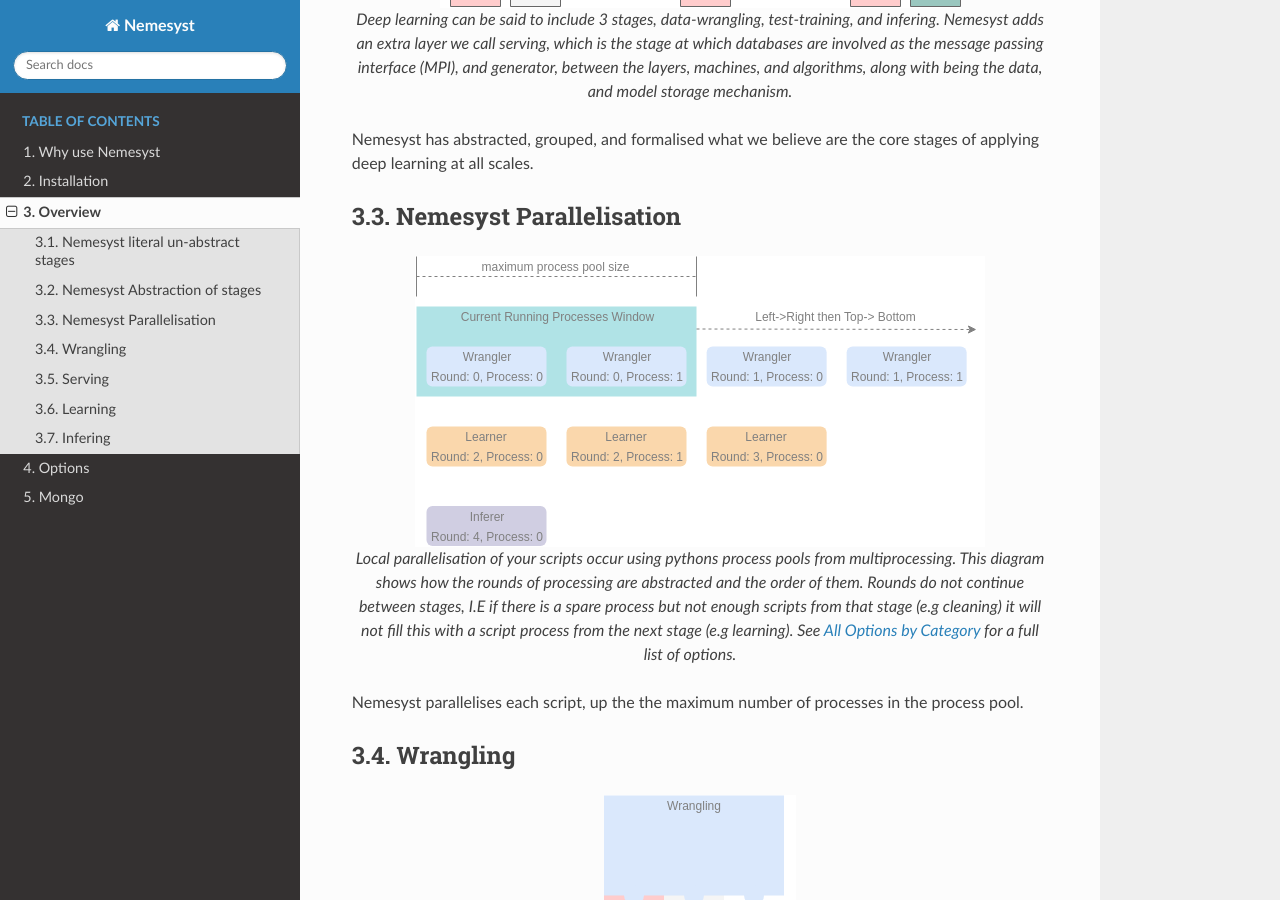
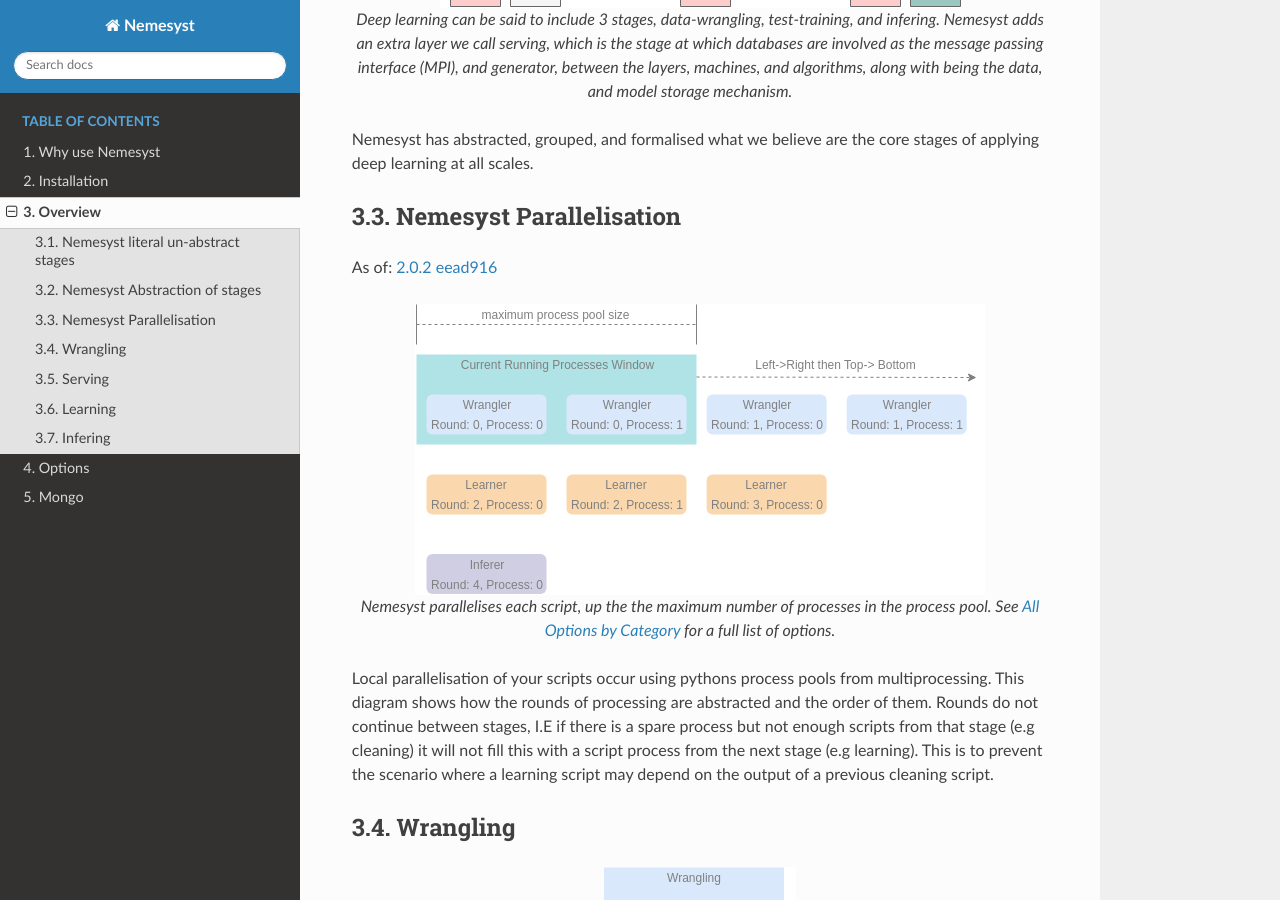
Before and after one commit to DreamingRaven/nemesyst, a Sphinx documentation site: the page built from docs/source/overview.rst, in a window 1280 px wide and 900 px high, scrolled down 1123 px. Built offline with Sphinx 7.4.7 and the Read the Docs theme 2.0.0, drawn with Linux system fonts in a browser that asks for light colours; the version number could not be read and is left out.

Commit message:
Updated parallelisation docs
added link to introduction. Swapped around and extended description.

```diff
--- a/docs/source/overview.rst
+++ b/docs/source/overview.rst
@@ -34,14 +34,16 @@ Nemesyst has abstracted, grouped, and formalised what we believe are the core st
 Nemesyst Parallelisation
 ************************
 
+As of: `2.0.2 eead916 <https://github.com/DreamingRaven/nemesyst/commit/f9f92c38c900a0f0bb87e9133aa5b9bb48d60b41>`_
+
 .. figure:: nemesyst_rounds.svg
     :alt: Nemesyst round depiction diagram, showing the order and values of rounds.
     :figclass: align-center
 
-    Local parallelisation of your scripts occur using pythons process pools from multiprocessing. This diagram shows how the rounds of processing are abstracted and the order of them. Rounds do not continue between stages, I.E if there is a spare process but not enough scripts from that stage (e.g cleaning) it will not fill this with a script process from the next stage (e.g learning).
+    Nemesyst parallelises each script, up the the maximum number of processes in the process pool.
     See :ref:`section_all-options` for a full list of options.
 
-Nemesyst parallelises each script, up the the maximum number of processes in the process pool.
+Local parallelisation of your scripts occur using pythons process pools from multiprocessing. This diagram shows how the rounds of processing are abstracted and the order of them. Rounds do not continue between stages, I.E if there is a spare process but not enough scripts from that stage (e.g cleaning) it will not fill this with a script process from the next stage (e.g learning). This is to prevent the scenario where a learning script may depend on the output of a previous cleaning script.
 
 .. _section_wrangling:
 
```
